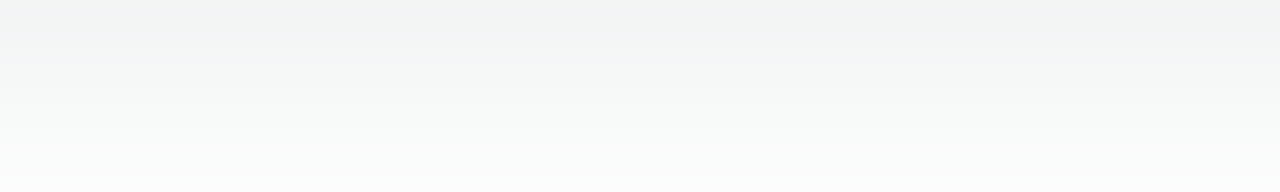
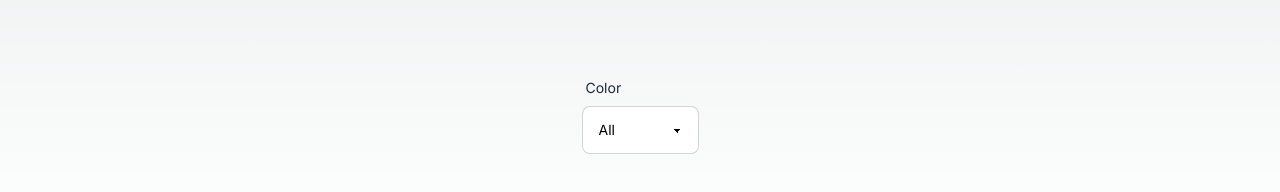
Before and after one commit to robertn702/unsplash-project, a Next.js app: page / in a window 1280 px wide. Shown: the part 550-742 px from the top of the page. Built offline with nearby package versions, Linux system fonts and the light colour scheme.

Commit message:
Add basic color filter select component

```diff
--- /dev/null
+++ b/src/app/_components/color-filter-select.tsx
@@ -0,0 +1,60 @@
+"use client"
+
+import { usePathname, useRouter, useSearchParams } from "next/navigation";
+import { ReactElement, useState } from "react";
+
+/**
+ * Note: These were found in the unsplash-js types. Not sure where they are documented.
+ *
+ * node_modules/unsplash-js/src/methods/search/types/request.ts
+ */
+const colorOptions = [
+  {key: 'all', label: 'All'},
+  {key: 'white', label: 'White'},
+  {key: 'black', label: 'Black'},
+  {key: 'yellow', label: 'Yellow'},
+  {key: 'orange', label: 'Orange'},
+  {key: 'red', label: 'Red'},
+  {key: 'purple', label: 'Purple'},
+  {key: 'magenta', label: 'Magenta'},
+  {key: 'green', label: 'Green'},
+  {key: 'teal', label: 'Teal'},
+  {key: 'blue', label: 'Blue'},
+  {key: 'black_and_white', label: 'B&W'}
+] as const;
+
+export type ColorFilterSelectProps = Readonly<{}>
+
+export default function ColorFilterSelect({}: ColorFilterSelectProps): ReactElement {
+  const searchParams = useSearchParams();
+  const pathname = usePathname();
+  const router = useRouter()
+  const urlColor = searchParams.get("color");
+
+  return (
+    <label className={"form-control"}>
+      <div className={"label"}>
+        <div className={"label-text"}>Color</div>
+      </div>
+      <select
+        value={urlColor || undefined}
+        className={`select select-bordered`}
+        onChange={(e) => {
+          const selectedKey = e.target.value;
+          // todo: validate the key values
+          const params = new URLSearchParams(Array.from(searchParams.entries()));
+          if (selectedKey === "all") {
+            params.delete("color");
+          } else {
+            params.set("color", selectedKey);
+          }
+          router.replace(pathname + "?" + params.toString());
+        }}
+      >
+        {colorOptions.map(({key, label}) => (
+          <option key={key} value={key}>{label}</option>
+        ))}
+      </select>
+    </label>
+  );
+}
--- a/src/app/page.tsx
+++ b/src/app/page.tsx
@@ -1,3 +1,4 @@
+import ColorFilterSelect from "@/app/_components/color-filter-select";
 import SearchInput from "@/app/_components/search-input";
 
 export default function Home() {
@@ -6,6 +7,9 @@ export default function Home() {
       {/* search bar */}
       <SearchInput/>
       {/* filter / sort */}
+      <div className={"flex flex-row items-center"}>
+        <ColorFilterSelect/>
+      </div>
       {/* image grid */}
       {/* pagination */}
     </main>
```
